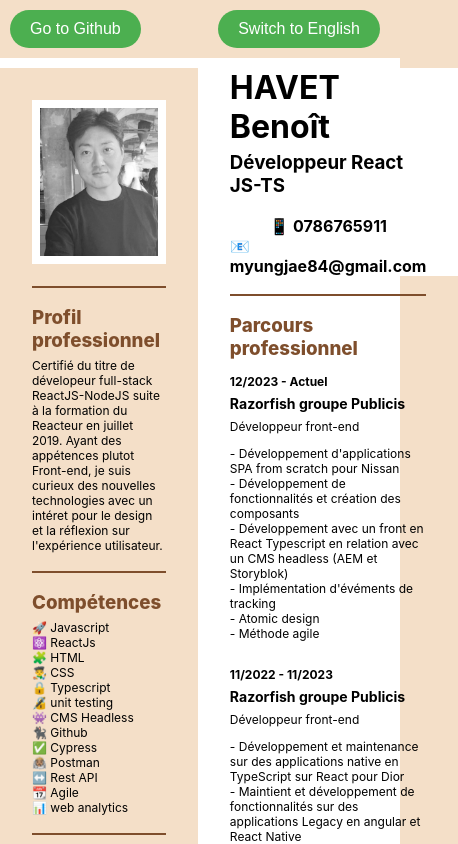
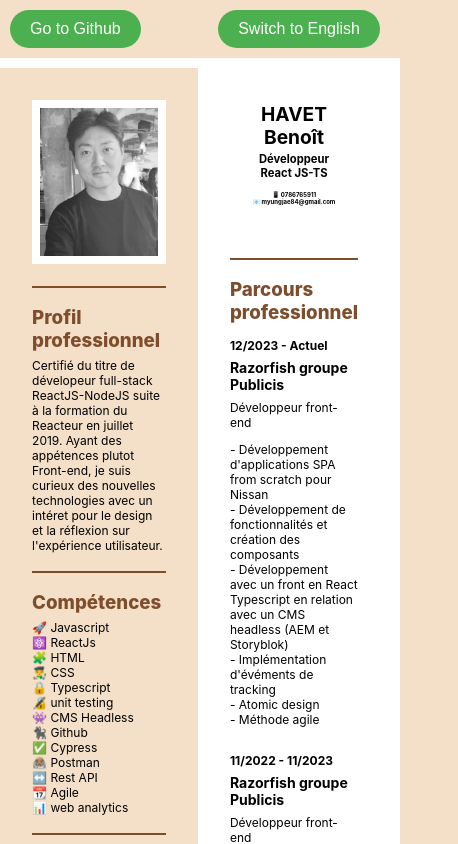
Before and after one commit to BENOITHAVETlmj/resume-2024, a React (Create React App) app: page / in a window 390 px wide. Shown: the top 844 px of the page, 458 px wide, since content can reach past the window. Built offline with nearby package versions, Linux system fonts and the light colour scheme.

Commit message:
mobile responsive header

```diff
--- a/src/component/Header.tsx
+++ b/src/component/Header.tsx
@@ -2,9 +2,13 @@ import { styled } from "styled-components";
 
 const Wrapper = styled.div`
   background: white;
-  padding: 0 2em;
+  padding: 0 1em;
   display: flex;
   flex-direction: column;
+  @media (max-width: 540px) {
+    transform: scale(0.6);
+    text-align: center;
+  }
 `;
 
 const Name = styled.h1`
@@ -13,6 +17,9 @@ const Name = styled.h1`
   margin-left: auto;
   margin-right: auto;
   margin-bottom: 5px;
+  @media (max-width: 540px) {
+    text-align: center;
+  }
 `;
 
 const JobTitle = styled.h3`
@@ -20,12 +27,18 @@ const JobTitle = styled.h3`
   display: flex;
   margin-left: auto;
   margin-right: auto;
+  @media (max-width: 540px) {
+    text-align: center;
+  }
 `;
 
 const Contact = styled.span`
   font-weight: 700;
   margin-left: auto;
   margin-right: auto;
+  @media (max-width: 540px) {
+    font-size: 10px;
+  }
 `;
 
 interface HeaderProps {
```
